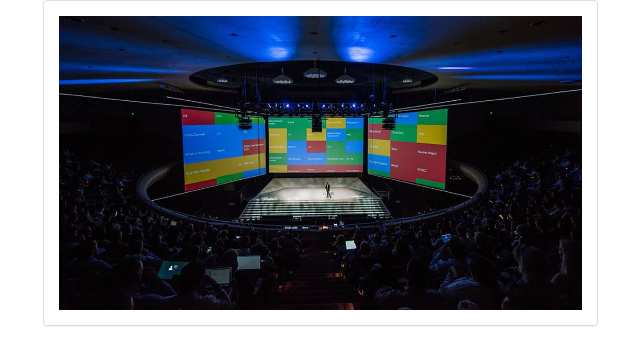
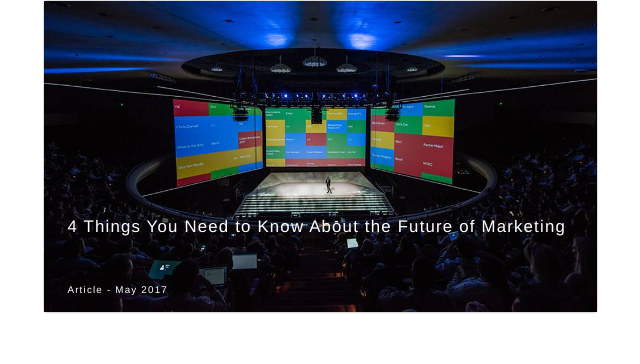
Before and after one commit to coreysnightout/responsive-design-project, a plain HTML site: page index.html in a window 1280 px wide. Shown: the whole page, without its empty margins (27-667 px from the left). Drawn offline with nearby package versions, Linux system fonts and the light colour scheme.

Commit message:
add changes in css to rid the padding on panel-body as well as style first panel-body container

```diff
--- a/css/scripts.css
+++ b/css/scripts.css
@@ -0,0 +1,22 @@
+.panel-body {
+  padding: 0;
+}
+.content h4 {
+  position: absolute;
+  margin-top: -16%;
+  margin-left: 4%;
+  font-style: normal;
+  font-size: 1.2em;
+  color: white;
+  letter-spacing: 1.2px;
+}
+
+.content p {
+  position: absolute;
+  margin-top: -5%;
+  margin-left: 4%;
+  font-style: normal;
+  font-size: .7em;
+  color: white;
+  letter-spacing: 1.2px;
+}
--- a/index.html
+++ b/index.html
@@ -3,8 +3,8 @@
   <head>
     <link rel="stylesheet" href="css/bootstrap.css" type="text/css">
     <script src="js/jquery-3.2.1.js" charset="utf-8"></script>
-    <script src="js/jquery-ui.min.js" charset="utf-8"></script>
-    <link rel="stylesheet" href="css/styles.css" type="text/css">
+    <script src="js/scripts.js" charset="utf-8"></script>
+    <link rel="stylesheet" href="css/scripts.css" type="text/css">
     <meta charset="utf-8">
     <title>Think With Google</title>
   </head>
@@ -14,7 +14,11 @@
         <div class="col-xs-12 col-sm-12 col-md-12 col-lg-6">
           <div class="panel panel-default">
             <div class="panel-body">
-              <img src="img/showcase.jpg" alt="google showcase" class="img-responsive">
+              <div class="content">
+                <img src="img/showcase.jpg" alt="google showcase" class="img-responsive">
+                <h4>4 Things You Need to Know About the Future of Marketing</h4>
+                <p>Article - May 2017</p>
+              </div>
             </div>
           </div>
         </div>
```
